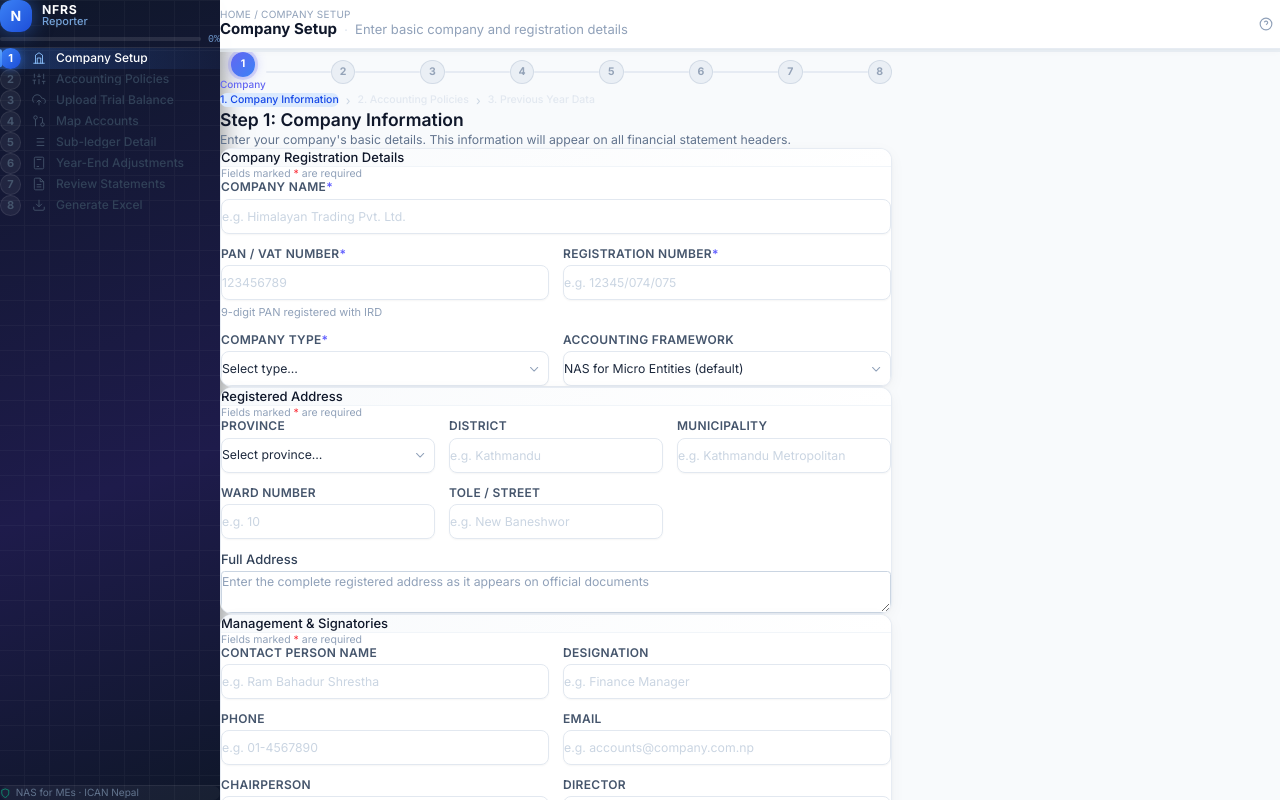
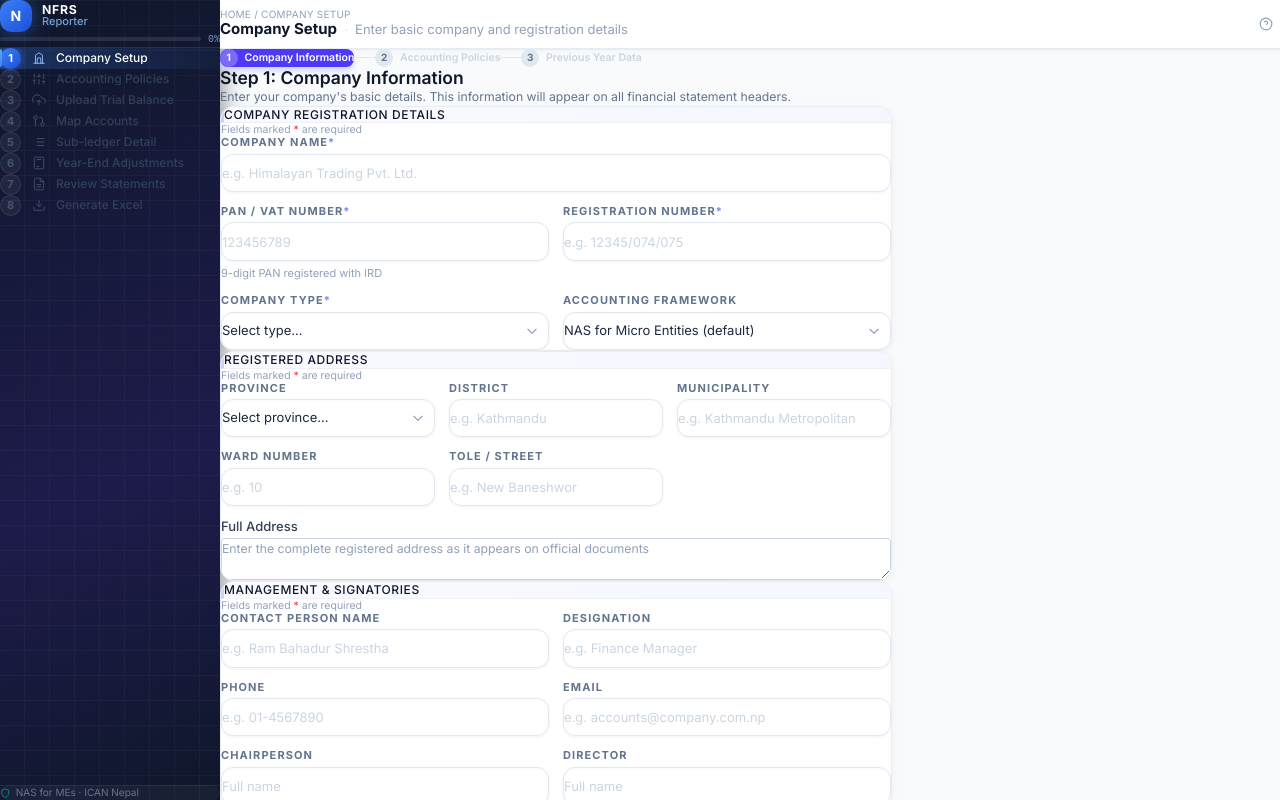
Before and after one commit to tapendraawasthi-sketch/Financials-as-per-NFRS, a React (Vite) app: page / in a window 1280 px wide. Both pictures are taken after a click on the button "Start New Report". Built offline with nearby package versions, Linux system fonts and the light colour scheme.

Commit message:
build and style: NFRS design updates to UI components

```diff
--- a/src/components/layout/AppShell.tsx
+++ b/src/components/layout/AppShell.tsx
@@ -3,7 +3,7 @@ import React from 'react';
 import Sidebar from './Sidebar';
 import Header  from './Header';
 import { AppStep } from '../../types';
-import { SlimWizardProgress } from './WizardProgress';
+
 
 interface AppShellProps {
   currentStep:      AppStep;
@@ -61,13 +61,7 @@ export default function AppShell({
           fiscalYear={fiscalYear}
         />
 
-        {/* item 34: slim progress bar beneath header, always visible on all steps */}
-        <div className="flex-shrink-0 no-print">
-          <SlimWizardProgress
-            currentStep={currentStep}
-            completedSteps={completedSteps}
-          />
-        </div>
+
 
         {/* item 31: error text raised to text-sm for readability */}
         {error && (
--- a/src/components/ui/Button.tsx
+++ b/src/components/ui/Button.tsx
@@ -19,25 +19,28 @@ function Spinner() {
 }
 
 const SIZE_CLS: Record<NonNullable<ButtonProps['size']>, string> = {
-  xs: 'h-6 px-2 text-[11px]',
-  sm: 'h-8 px-3 text-xs',
-  md: 'h-9 px-4 text-sm',
-  lg: 'h-10 px-5 text-sm',
+  xs: 'h-6 px-2.5 text-[11px]',
+  sm: 'h-8 px-3.5 text-xs',
+  md: 'h-10 px-5 text-[13px]',
+  lg: 'h-11 px-6 text-sm',
 };
 
 type VariantStyle = { className: string; style?: React.CSSProperties };
 const VARIANT_STYLES: Record<NonNullable<ButtonProps['variant']>, VariantStyle> = {
   primary: {
-    className: 'text-white font-semibold border-0 shadow-md hover:shadow-lg active:shadow-sm active:scale-[0.98] transition-all',
+    className: 'text-white font-semibold border-0 active:scale-[0.97] transition-all duration-150',
     style: {
-      background: 'linear-gradient(135deg, #6366f1 0%, #4f46e5 100%)',
+      background: 'linear-gradient(135deg, #4f46e5 0%, #6366f1 50%, #818cf8 100%)',
+      boxShadow: '0 2px 12px rgba(99,102,241,0.35), 0 1px 3px rgba(0,0,0,0.1)',
     },
   },
   secondary: {
-    className: 'text-slate-700 font-medium border border-slate-200 bg-white hover:bg-slate-50 hover:border-slate-300 active:bg-slate-100 transition-all shadow-sm',
+    className: 'text-slate-700 font-medium border border-slate-200 bg-white hover:bg-slate-50 hover:border-slate-300 active:bg-slate-100 transition-all',
+    style: { boxShadow: '0 1px 3px rgba(0,0,0,0.06)' },
   },
   danger: {
-    className: 'text-red-700 font-medium border border-red-200 bg-white hover:bg-red-50 hover:border-red-300 active:bg-red-100 transition-all shadow-sm',
+    className: 'text-red-700 font-medium border border-red-200 bg-white hover:bg-red-50 hover:border-red-300 active:bg-red-100 transition-all',
+    style: { boxShadow: '0 1px 3px rgba(0,0,0,0.06)' },
   },
   ghost: {
     className: 'text-slate-600 font-medium border-transparent hover:text-slate-800 hover:bg-slate-100 active:bg-slate-200 transition-colors',
--- a/src/components/ui/Card.tsx
+++ b/src/components/ui/Card.tsx
@@ -10,7 +10,7 @@ interface CardProps {
   className?:   string;
   children:     React.ReactNode;
   noBorder?:    boolean;
-  accent?:      boolean;   // show a left accent bar in brand indigo
+  accent?:      boolean;
 }
 
 const PAD: Record<NonNullable<CardProps['padding']>, string> = {
@@ -35,29 +35,23 @@ export default function Card({
     <div
       className={`bg-white relative overflow-hidden ${className}`}
       style={{
-        borderRadius: '12px',
-        border: noBorder ? 'none' : '1px solid rgba(226,232,240,0.8)',
-        boxShadow: '0 1px 4px rgba(0,0,0,0.04), 0 4px 16px rgba(0,0,0,0.04)',
+        borderRadius: '14px',
+        border: noBorder ? 'none' : '1px solid #e8edf2',
+        boxShadow: '0 2px 8px rgba(0,0,0,0.05), 0 0 0 0 transparent',
       }}
     >
-      {/* Optional left accent bar */}
-      {accent && (
-        <div
-          className="absolute left-0 top-0 bottom-0 w-1"
-          style={{ background: 'linear-gradient(180deg, #6366f1, #3b82f6)' }}
-        />
-      )}
-
       {title && (
         <div
-          className={`flex items-center justify-between px-5 py-3.5 ${accent ? 'pl-6' : ''}`}
+          className="flex items-center justify-between px-5 py-3.5"
           style={{
-            borderBottom: '1px solid rgba(241,245,249,1)',
-            background: 'linear-gradient(135deg, rgba(248,250,252,1), rgba(255,255,255,1))',
+            background: 'linear-gradient(to right, #f8faff, #f5f7ff)',
+            borderBottom: '1px solid #eef0f8',
+            borderLeft: '3px solid',
+            borderLeftColor: accent ? '#6366f1' : '#c7d2fe',
           }}
         >
           <div className="min-w-0">
-            <h3 className="text-[13px] font-semibold text-slate-800 leading-none truncate">
+            <h3 className="text-[12px] font-bold text-slate-700 leading-none uppercase tracking-wider truncate">
               {title}
             </h3>
             {subtitle && (
@@ -72,7 +66,7 @@ export default function Card({
         </div>
       )}
 
-      <div className={`${PAD[padding]} ${accent ? 'pl-6' : ''}`}>
+      <div className={PAD[padding]}>
         {children}
       </div>
 
@@ -80,8 +74,8 @@ export default function Card({
         <div
           className="px-5 py-3"
           style={{
-            borderTop: '1px solid rgba(241,245,249,1)',
-            background: 'linear-gradient(135deg, rgba(248,250,252,1), rgba(255,255,255,1))',
+            borderTop: '1px solid #eef0f8',
+            background: 'linear-gradient(to right, #f8faff, #f5f7ff)',
           }}
         >
           {footer}
--- a/src/components/ui/InputField.tsx
+++ b/src/components/ui/InputField.tsx
@@ -26,37 +26,37 @@ export default function InputField({
     <div className="flex flex-col gap-1.5">
       <label
         htmlFor={inputId}
-        className="text-[12px] font-semibold text-slate-600 leading-none uppercase tracking-wide"
+        className="text-[11px] font-bold text-slate-500 leading-none uppercase tracking-widest"
       >
         {label}
         {required && (
-          <span className="text-indigo-500 ml-0.5" aria-hidden="true">*</span>
+          <span className="text-indigo-400 ml-0.5" aria-hidden="true">*</span>
         )}
       </label>
 
-      <div className="relative">
       <input
         id={inputId}
         className={[
-            'h-10 w-full rounded-lg px-3 text-sm text-slate-800',
+          'h-11 w-full rounded-xl px-3.5 text-[13px] text-slate-800',
           'placeholder:text-slate-300 outline-none transition-all duration-150',
           error
-              ? 'border border-red-300 bg-red-50/50 focus:border-red-400 focus:ring-2 focus:ring-red-100'
-              : 'border border-slate-200 bg-white focus:border-indigo-400 focus:ring-2 focus:ring-indigo-50 hover:border-slate-300',
-            props.disabled ? 'bg-slate-50 text-slate-400 cursor-not-allowed' : '',
+            ? 'border-2 border-red-300 bg-red-50/40 focus:border-red-400 focus:ring-0'
+            : 'border border-slate-200 bg-white focus:border-indigo-400 focus:ring-3 focus:ring-indigo-50 hover:border-slate-300',
+          props.disabled ? 'bg-slate-50 text-slate-400 cursor-not-allowed opacity-60' : '',
           className,
         ].filter(Boolean).join(' ')}
-          style={{ boxShadow: error ? undefined : '0 1px 2px rgba(0,0,0,0.04)' }}
+        style={{ boxShadow: error ? 'none' : '0 1px 3px rgba(0,0,0,0.06), inset 0 1px 2px rgba(0,0,0,0.02)' }}
         aria-invalid={error ? 'true' : undefined}
         aria-describedby={error ? errorId : helperText ? helpId : undefined}
         aria-required={required}
         {...props}
       />
-        {/* Focus glow ring is handled via focus:ring */}
-      </div>
 
       {error && (
-        <p id={errorId} className="text-[11px] text-red-500 leading-tight font-medium" role="alert">
+        <p id={errorId} className="text-[11px] text-red-500 leading-tight font-medium flex items-center gap-1" role="alert">
+          <svg className="h-3 w-3 flex-shrink-0" fill="currentColor" viewBox="0 0 20 20" aria-hidden="true">
+            <path fillRule="evenodd" d="M18 10a8 8 0 11-16 0 8 8 0 0116 0zm-7 4a1 1 0 11-2 0 1 1 0 012 0zm-1-9a1 1 0 00-1 1v4a1 1 0 102 0V6a1 1 0 00-1-1z" clipRule="evenodd" />
+          </svg>
           {error}
         </p>
       )}
--- a/src/components/ui/SelectDropdown.tsx
+++ b/src/components/ui/SelectDropdown.tsx
@@ -36,11 +36,11 @@ export default function SelectDropdown({
     <div className="flex flex-col gap-1.5">
       <label
         htmlFor={selectId}
-        className="text-[12px] font-semibold text-slate-600 leading-none uppercase tracking-wide"
+        className="text-[11px] font-bold text-slate-500 leading-none uppercase tracking-widest"
       >
         {label}
         {required && (
-          <span className="text-indigo-500 ml-0.5" aria-hidden="true">*</span>
+          <span className="text-indigo-400 ml-0.5" aria-hidden="true">*</span>
         )}
       </label>
 
@@ -48,15 +48,15 @@ export default function SelectDropdown({
         <select
           id={selectId}
           className={[
-            'h-10 w-full appearance-none rounded-lg px-3 pr-8',
-            'text-sm text-slate-800 bg-white outline-none transition-all duration-150 cursor-pointer',
+            'h-11 w-full appearance-none rounded-xl px-3.5 pr-9',
+            'text-[13px] text-slate-800 bg-white outline-none transition-all duration-150 cursor-pointer',
             error
-              ? 'border border-red-300 bg-red-50/50 focus:border-red-400 focus:ring-2 focus:ring-red-100'
-              : 'border border-slate-200 focus:border-indigo-400 focus:ring-2 focus:ring-indigo-50 hover:border-slate-300',
-            props.disabled ? 'bg-slate-50 text-slate-400 cursor-not-allowed' : '',
+              ? 'border-2 border-red-300 bg-red-50/40 focus:border-red-400'
+              : 'border border-slate-200 focus:border-indigo-400 focus:ring-3 focus:ring-indigo-50 hover:border-slate-300',
+            props.disabled ? 'bg-slate-50 text-slate-400 cursor-not-allowed opacity-60' : '',
             className,
           ].filter(Boolean).join(' ')}
-          style={{ boxShadow: '0 1px 2px rgba(0,0,0,0.04)' }}
+          style={{ boxShadow: error ? 'none' : '0 1px 3px rgba(0,0,0,0.06), inset 0 1px 2px rgba(0,0,0,0.02)' }}
           aria-invalid={error ? 'true' : undefined}
           aria-describedby={error ? errorId : helperText ? helpId : undefined}
           aria-required={required}
@@ -73,7 +73,7 @@ export default function SelectDropdown({
         </select>
 
         <svg
-          className="pointer-events-none absolute right-2.5 top-1/2 -translate-y-1/2 h-3.5 w-3.5 text-slate-400"
+          className="pointer-events-none absolute right-3 top-1/2 -translate-y-1/2 h-4 w-4 text-slate-400"
           fill="none" viewBox="0 0 24 24" stroke="currentColor" strokeWidth={2}
           aria-hidden="true"
         >
@@ -82,7 +82,10 @@ export default function SelectDropdown({
       </div>
 
       {error && (
-        <p id={errorId} className="text-[11px] text-red-500 leading-tight font-medium" role="alert">
+        <p id={errorId} className="text-[11px] text-red-500 leading-tight font-medium flex items-center gap-1" role="alert">
+          <svg className="h-3 w-3 flex-shrink-0" fill="currentColor" viewBox="0 0 20 20" aria-hidden="true">
+            <path fillRule="evenodd" d="M18 10a8 8 0 11-16 0 8 8 0 0116 0zm-7 4a1 1 0 11-2 0 1 1 0 012 0zm-1-9a1 1 0 00-1 1v4a1 1 0 102 0V6a1 1 0 00-1-1z" clipRule="evenodd" />
+          </svg>
           {error}
         </p>
       )}
--- a/src/index.css
+++ b/src/index.css
@@ -64,10 +64,10 @@ html {
 
 body {
   font-family: var(--font-sans);
-  background-color: #f0f2f8;
+  background-color: #f1f4f9;
   background-image:
-    radial-gradient(ellipse 80% 60% at 20% 0%, rgba(99,102,241,0.06) 0%, transparent 70%),
-    radial-gradient(ellipse 60% 50% at 80% 100%, rgba(14,165,233,0.05) 0%, transparent 70%);
+    radial-gradient(ellipse 100% 50% at 15% 0%, rgba(79,70,229,0.07) 0%, transparent 60%),
+    radial-gradient(ellipse 70% 60% at 85% 100%, rgba(16,185,129,0.04) 0%, transparent 60%);
   background-attachment: fixed;
   color: var(--color-text-primary);
   line-height: 1.5;
--- a/src/pages/CompanySetupPage.tsx
+++ b/src/pages/CompanySetupPage.tsx
@@ -4,7 +4,6 @@ import { useAppStore } from '../store/appStore';
 import { CompanyProfile, AccountingPolicies } from '../types';
 import CompanyInfoForm from '../components/company/CompanyInfoForm';
 import AccountingPoliciesForm from '../components/company/AccountingPoliciesForm';
-import WizardProgress from '../components/layout/WizardProgress';
 import LoadingSpinner from '../components/ui/LoadingSpinner';
 import Alert from '../components/ui/Alert';
 
@@ -126,52 +125,46 @@ const CompanySetupPage: React.FC = () => {
 
   return (
     <div className="max-w-3xl mx-auto px-4 py-6 space-y-6">
-      {/* Wizard Progress */}
-      <WizardProgress
-        currentStep={subStep === 'company_info' ? 'company_setup' : 'accounting_policies'}
-        completedSteps={state.completedSteps}
-      />
-
-      {/* Step indicator */}
-      <div className="flex items-center gap-2 text-sm text-slate-500">
-        <button
-          onClick={() => setSubStep('company_info')}
-          className={`px-3 py-1 rounded-full text-xs font-medium transition-colors ${
-            subStep === 'company_info'
-              ? 'bg-blue-100 text-blue-700'
-              : 'text-slate-400 hover:text-slate-600'
-          }`}
-        >
-          1. Company Information
-        </button>
-        <span className="text-slate-300">›</span>
-        <button
-          onClick={() => state.company?.id && setSubStep('accounting_policies')}
-          disabled={!state.company?.id}
-          className={`px-3 py-1 rounded-full text-xs font-medium transition-colors ${
-            subStep === 'accounting_policies'
-              ? 'bg-blue-100 text-blue-700'
-              : state.company?.id
-              ? 'text-slate-400 hover:text-slate-600'
-              : 'text-slate-200 cursor-not-allowed'
-          }`}
-        >
-          2. Accounting Policies
-        </button>
-        <span className="text-slate-300">›</span>
-        <button
-          onClick={() => state.company?.id && setSubStep('previous_year_data')}
-          disabled={!state.company?.id}
-          className={`px-3 py-1 rounded-full text-xs font-medium transition-colors ${
-            subStep === 'previous_year_data'
-              ? 'bg-blue-100 text-blue-700'
-              : state.company?.id
-              ? 'text-slate-400 hover:text-slate-600'
-              : 'text-slate-200 cursor-not-allowed'
-          }`}
-        >
-          3. Previous Year Data
-        </button>
+      {/* Sub-step stepper */}
+      <div className="flex items-center gap-0">
+        {[
+          { key: 'company_info',        label: 'Company Information', num: 1 },
+          { key: 'accounting_policies', label: 'Accounting Policies', num: 2 },
+          { key: 'previous_year_data',  label: 'Previous Year Data',  num: 3 },
+        ].map((s, i, arr) => {
+          const isActive = subStep === s.key;
+          const isDone   = (s.key === 'company_info' && (subStep === 'accounting_policies' || subStep === 'previous_year_data'))
+                        || (s.key === 'accounting_policies' && subStep === 'previous_year_data');
+          const canClick = s.key === 'company_info' || !!state.company?.id;
+          return (
+            <div key={s.key} className="flex items-center">
+              <button
+                onClick={() => canClick && setSubStep(s.key as SubStep)}
+                disabled={!canClick}
+                className={[
+                  'flex items-center gap-2 px-4 py-2.5 rounded-lg text-xs font-semibold transition-all',
+                  isActive ? 'bg-indigo-600 text-white shadow-md shadow-indigo-200'
+                    : isDone ? 'text-emerald-700 bg-emerald-50 hover:bg-emerald-100'
+                    : canClick ? 'text-slate-500 hover:text-slate-700 hover:bg-slate-100'
+                    : 'text-slate-300 cursor-not-allowed',
+                ].join(' ')}
+              >
+                <span className={[
+                  'h-5 w-5 rounded-full flex items-center justify-center text-[10px] font-bold flex-shrink-0',
+                  isActive ? 'bg-white/25 text-white'
+                    : isDone ? 'bg-emerald-200 text-emerald-700'
+                    : 'bg-slate-200 text-slate-500',
+                ].join(' ')}>
+                  {isDone ? '✓' : s.num}
+                </span>
+                {s.label}
+              </button>
+              {i < arr.length - 1 && (
+                <div className={`h-px w-6 flex-shrink-0 mx-1 ${isDone ? 'bg-emerald-300' : 'bg-slate-200'}`} />
+              )}
+            </div>
+          );
+        })}
       </div>
 
       {/* Error Alert */}
```
Lines whose indentation alone changed are shown as unchanged.
